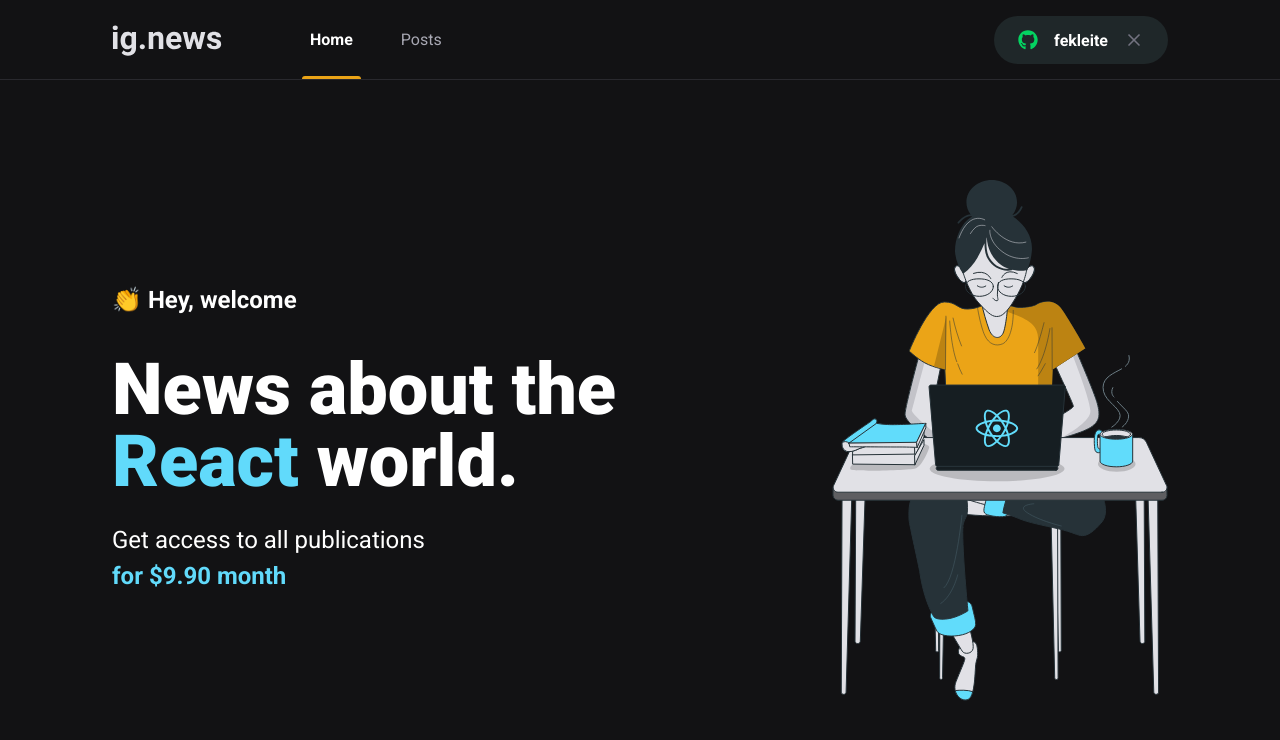
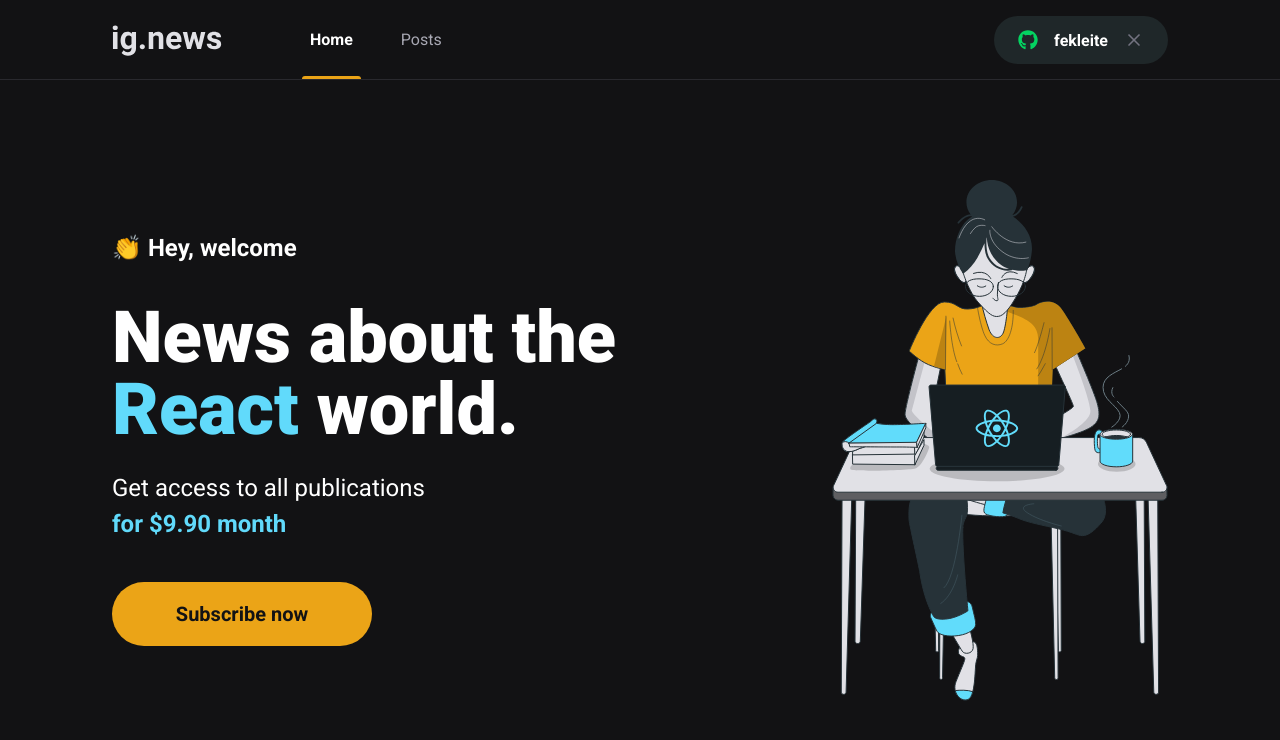
Before and after one commit to Fekleite/ignews, a Next.js app: page / in a window 1280 px wide. Shown: the top 740 px of the page. Built offline with nearby package versions, Linux system fonts and the light colour scheme.

Commit message:
feat: create subscribe button component

```diff
--- /dev/null
+++ b/src/components/SubscribeButton/index.tsx
@@ -0,0 +1,9 @@
+import styles from './styles.module.scss';
+
+export function SubscribeButton() {
+  return(
+    <button className={styles.subscribeButton} type="button">
+      Subscribe now
+    </button>
+  )
+}
--- /dev/null
+++ b/src/components/SubscribeButton/styles.module.scss
@@ -0,0 +1,20 @@
+.subscribeButton {
+  height: 4rem;
+  width: 260px;
+  border: 0;
+  border-radius: 2rem;
+  background: var(--yellow-500);
+  color: var(--gray-900);
+  font-size: 1.25rem;
+  font-weight: bold;
+
+  display: flex;
+  align-items: center;
+  justify-content: center;
+
+  transition: filter 0.2s;
+
+  &:hover {
+    filter: brightness(0.8)
+  }
+}
--- a/src/pages/home.module.scss
+++ b/src/pages/home.module.scss
@@ -38,4 +38,8 @@
       font-weight: bold;
     }
   }
+
+  button {
+    margin-top: 2.5rem;
+  }
 }
--- a/src/pages/index.tsx
+++ b/src/pages/index.tsx
@@ -1,4 +1,6 @@
 import Head from 'next/head';
+
+import { SubscribeButton } from '../components/SubscribeButton';
 
 import styles from './home.module.scss';
 
@@ -17,6 +19,7 @@ export default function Home() {
             Get access to all publications <br />
             <span>for $9.90 month</span>
           </p>
+          <SubscribeButton />
         </section>
 
         <img src="/images/avatar.svg" alt="Girl coding"/>
```
